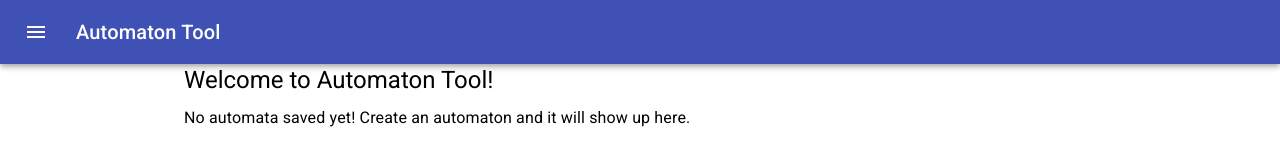
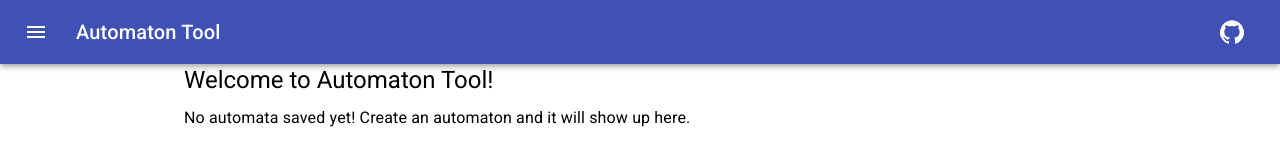
Before and after one commit to Ruben9922/automaton-tool-react, a React (Create React App) app: page / in a window 1280 px wide. Shown: the top 160 px of the page. Built offline with nearby package versions, Linux system fonts and the light colour scheme.

Commit message:
Add GitHub icon to app bar

```diff
--- a/src/Header.js
+++ b/src/Header.js
@@ -6,6 +6,8 @@
 import AppBar from "@material-ui/core/AppBar";
 import React from "react";
 import {makeStyles} from "@material-ui/core/styles";
+import Tooltip from "@material-ui/core/Tooltip";
+import GitHubIcon from "@material-ui/icons/GitHub";
 
 const useStyles = makeStyles((theme) => ({
     root: {
@@ -32,6 +34,11 @@
                     Automaton Tool
                 </Typography>
                 {/*<Button color="inherit">Login</Button>*/}
+                <Tooltip title="GitHub repository">
+                    <IconButton aria-label="GitHub" href="https://github.com/Ruben9922/automaton-tool-react" color="inherit">
+                        <GitHubIcon/>
+                    </IconButton>
+                </Tooltip>
             </Toolbar>
         </AppBar>
     );
```
